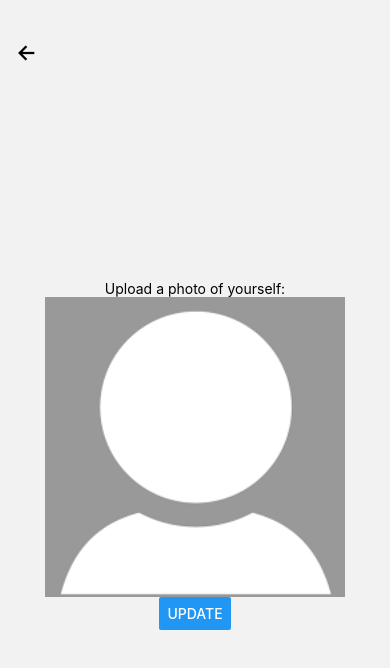
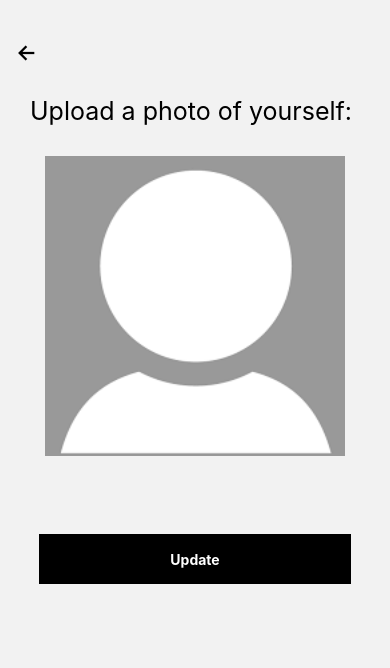
Before and after one commit to emmapejko/profilepage, a React Native app: screen / in a window 390 px wide. Both pictures are taken after a click on the element 195 px from the left and 226 px from the top of the page. Shown: the top 668 px of the page. Built offline with nearby package versions, Linux system fonts and the light colour scheme.

Commit message:
fix: formatting & styling for image screen

```diff
--- a/app/screens/ProfileImageScreen.js
+++ b/app/screens/ProfileImageScreen.js
@@ -1,5 +1,5 @@
 import React, { useState } from "react";
-import { StyleSheet, Text, View, Pressable, Button, Image } from 'react-native';
+import { StyleSheet, Text, View, Pressable, Image, ScrollView } from 'react-native';
 import { Ionicons } from '@expo/vector-icons';
 import * as ImagePicker from 'expo-image-picker';
 
@@ -26,26 +26,28 @@
   }
 
   return (
-    <>
+    <ScrollView keyboardShouldPersistTaps="handled">
     <View style={styles.backButton}>
       <Pressable onPress={() => navigation.navigate('Home', { number : number, name: name, email: email, bio: bio, image: image })}>
         <Ionicons name="arrow-back" size={24} color="black" />
       </Pressable>
     </View>
     <View style={styles.container}>
-      <Text>Upload a photo of yourself:</Text>
+      <Text style={styles.header}>Upload a photo of yourself:</Text>
         <Pressable onPress={openImagePickerAsync}>
           <Image
             style={styles.thumbnail}
             source={ newImage ? { uri: newImage } : require('../assets/profilepic.png')}
           />
         </Pressable>
-      <Button
-        title="Update"
+      <Pressable
         onPress={() => navigation.navigate('Home', { image: newImage, number: number, name: name, email: email, bio: bio })}
-      />
+        style={styles.button}
+      >
+        <Text style={styles.update}>Update</Text>
+      </Pressable>
     </View>
-    </>
+    </ScrollView>
   )
 }
 
@@ -63,7 +65,24 @@
     width: 300,
     height: 300,
     resizeMode: "contain"
-  }
+  },
+  header: {
+    alignSelf: "flex-start",
+    padding: 30,
+    fontSize: 25,
+  },
+  button: {
+    marginTop: '20%',
+    width: '80%',
+    height: 50,
+    backgroundColor: 'black',
+    justifyContent: 'center',
+    alignItems: 'center'
+  },
+  update: {
+    color: 'white',
+    fontWeight: 'bold'
+  },
 })
 
 export default ProfileImageScreen;
```
